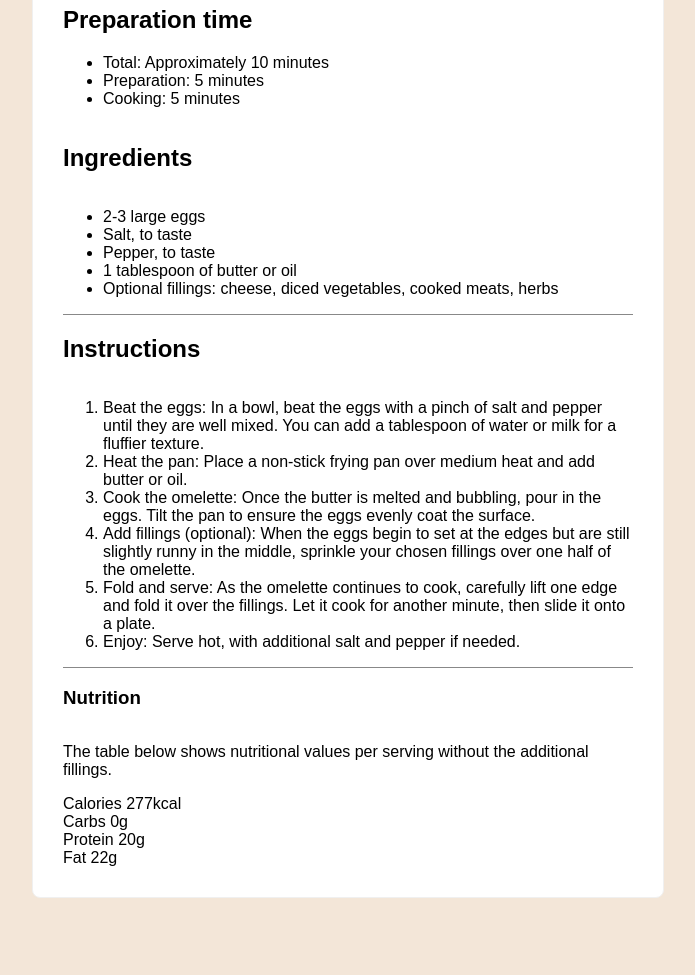
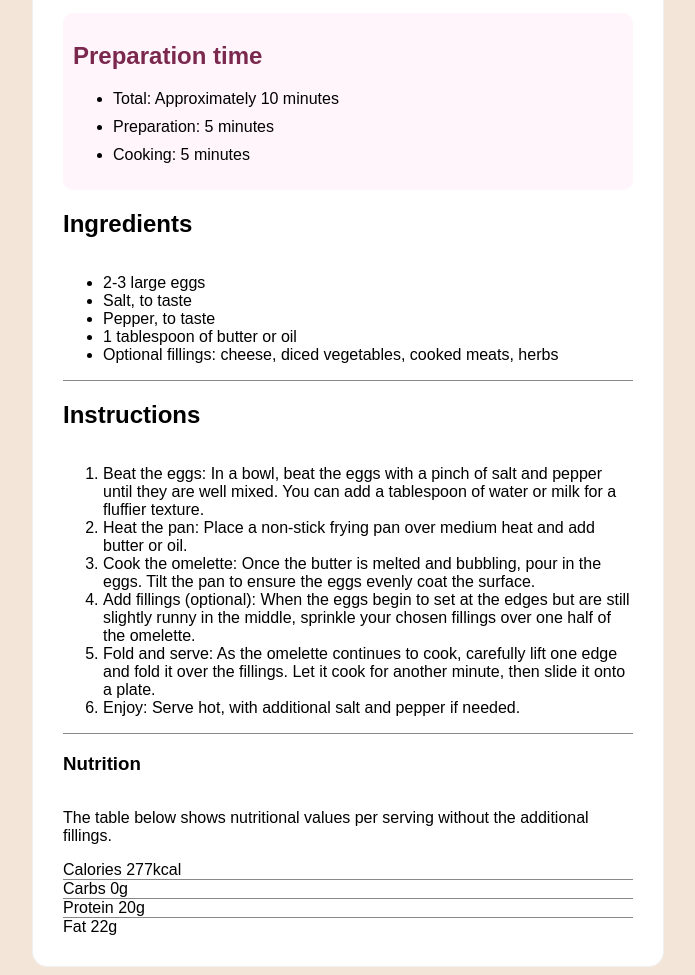
Before and after one commit to gilzcdng/recipe-page-main, a plain HTML site: page index.html in a window 1280 px wide. Shown: the part 453-1428 px from the top of the page, without its empty margins (292-987 px from the left). Before the commit the page ends 1359 px from the top, so only its background shows below. Drawn offline with Linux system fonts and the light colour scheme.

Commit message:
//have to add a couiple more classes' and make it more semantic

```diff
--- a/index.html
+++ b/index.html
@@ -29,11 +29,11 @@
 
 <div class="prep-time-container">
   <div>
-    <h2>Preparation time</h2>
+    <h2 class="prep-time">Preparation time</h2>
   </div>
 
   <div>
-    <ul>
+    <ul class="prep-time-list">
       <li>Total: Approximately 10 minutes</li>
       <li>Preparation: 5 minutes</li>
       <li>Cooking: 5 minutes</li>
@@ -87,21 +87,21 @@
       <span>277kcal</span>
   </div>
 
-  <span class="line"></span>
+  <div class="line"></div>
 
   <div>
     Carbs
       <span>0g</span>
   </div>
 
-  <span class="line"></span>
+  <div class="line"></div>
 
   <div>
     Protein
       <span>20g</span>
   </div>
 
-  <span class="line"></span>
+  <div class="line"></div>
 
   <div>
     Fat
--- a/styles.css
+++ b/styles.css
@@ -15,8 +15,8 @@ body   {
 
 
 .omelette   {
-    width: 90%;
-    max-width: 800px;
+    width: 100%;
+    max-width: 1000px;
     margin: 0 auto;
     border-radius: 10px;
     box-shadow: 0 4px 8px rgba(0, 0, 0, 0.1);
@@ -35,5 +35,25 @@ body   {
     border: 1px solid #f0f0f0;
     background-color: #ffffff;
 
-    border-radius: 8px;
+    border-radius: 15px;
 }
+
+.prep-time-list {
+    display: flex;
+    flex-direction:column;
+    gap: 10px;
+
+}
+
+.prep-time-container {
+    background-color: hsl(330, 100%, 98%);
+    padding: 10px;
+    border-radius: 10px;
+
+    justify-content: left;
+    align-items: left;
+}
+
+.prep-time {
+    color: hsl(332, 51%, 32%)
+}
```
